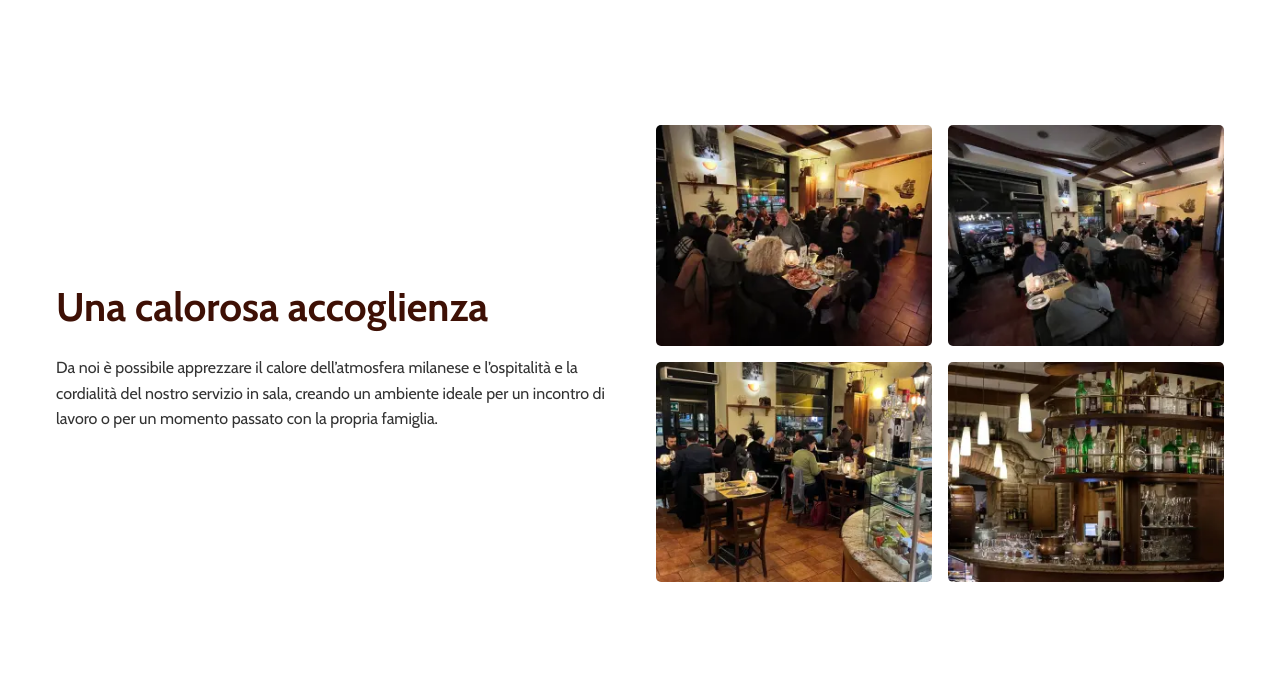
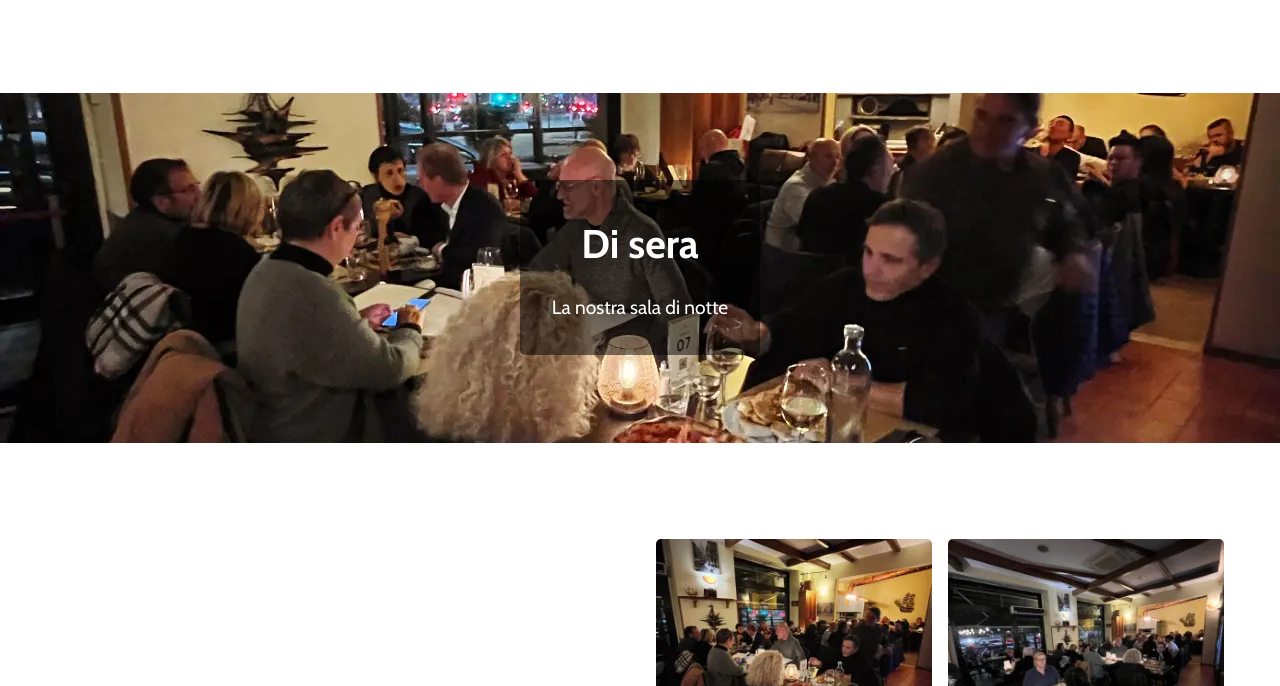
Before and after one commit to marconardon/cadrega-static, a plain HTML site: page index.html in a window 1280 px wide. Shown: the part 1343-2029 px from the top of the page. Drawn offline with nearby package versions, Linux system fonts and the light colour scheme.

Commit message:
index: added section dividers

```diff
--- a/index.html
+++ b/index.html
@@ -1,3 +1,4 @@
+
 <!DOCTYPE html>
 <html lang="it">
 <head>
@@ -56,6 +57,13 @@
             </div>
         </section>
 
+        <div id="divider2" class="parallax-divider">
+            <div class="divider-content">
+                <h2>Di sera</h2>
+                <p>La nostra sala di notte</p>
+            </div>
+        </div>
+
         <!-- Sezione 3: Una calorosa accoglienza -->
         <section id="about2" class="content-section">
             <div class="text-content">
@@ -69,6 +77,13 @@
                 <a href="/img/bottiglie_bar.webp" class="lightbox-trigger"><img src="/img/miniatures/bottiglie_bar-300x240.webp" alt="Bottiglie al bar"></a>
             </div>
         </section>
+
+        <div id="divider4" class="parallax-divider">
+            <div class="divider-content">
+                <h2>La cotoletta</h2>
+                <p>La nostra specialità, alta e cotta nel burro</p>
+            </div>
+        </div>
 
         <!-- Sezione 4: Le nostre specialità -->
         <section id="specialties" class="content-section">
--- a/style/style.css
+++ b/style/style.css
@@ -246,6 +246,54 @@ h2 {
     margin-top: 2rem;
 }
 
+/* --- Parallax Divider --- */
+.parallax-divider {
+    height: 350px;
+    background-attachment: fixed;
+    background-position: center;
+    background-repeat: no-repeat;
+    background-size: cover;
+    position: relative;
+    display: flex;
+    justify-content: center;
+    align-items: center;
+    color: white;
+    text-align: center;
+}
+
+#divider1 {
+    background-image: url('/img/sala-pubblico.webp');
+}
+
+#divider2 {
+    background-image: url('/img/sala_notte_1.webp');
+}
+
+#divider3 {
+    background-image: url('/img/bottiglie_bar.webp');
+}
+
+#divider4 {
+    background-image: url('/img/cotoletta.webp');
+}
+
+.divider-content {
+    position: relative;
+    z-index: 1;
+    background-color: rgba(0, 0, 0, 0.5);
+    padding: 2rem;
+    border-radius: 5px;
+}
+
+.divider-content h2 {
+    color: white;
+    font-size: 2.5rem;
+}
+
+.divider-content p {
+    font-size: 1.2rem;
+}
+
 /* --- Footer --- */
 .main-footer {
     background-color: var(--secondary-color);
```
